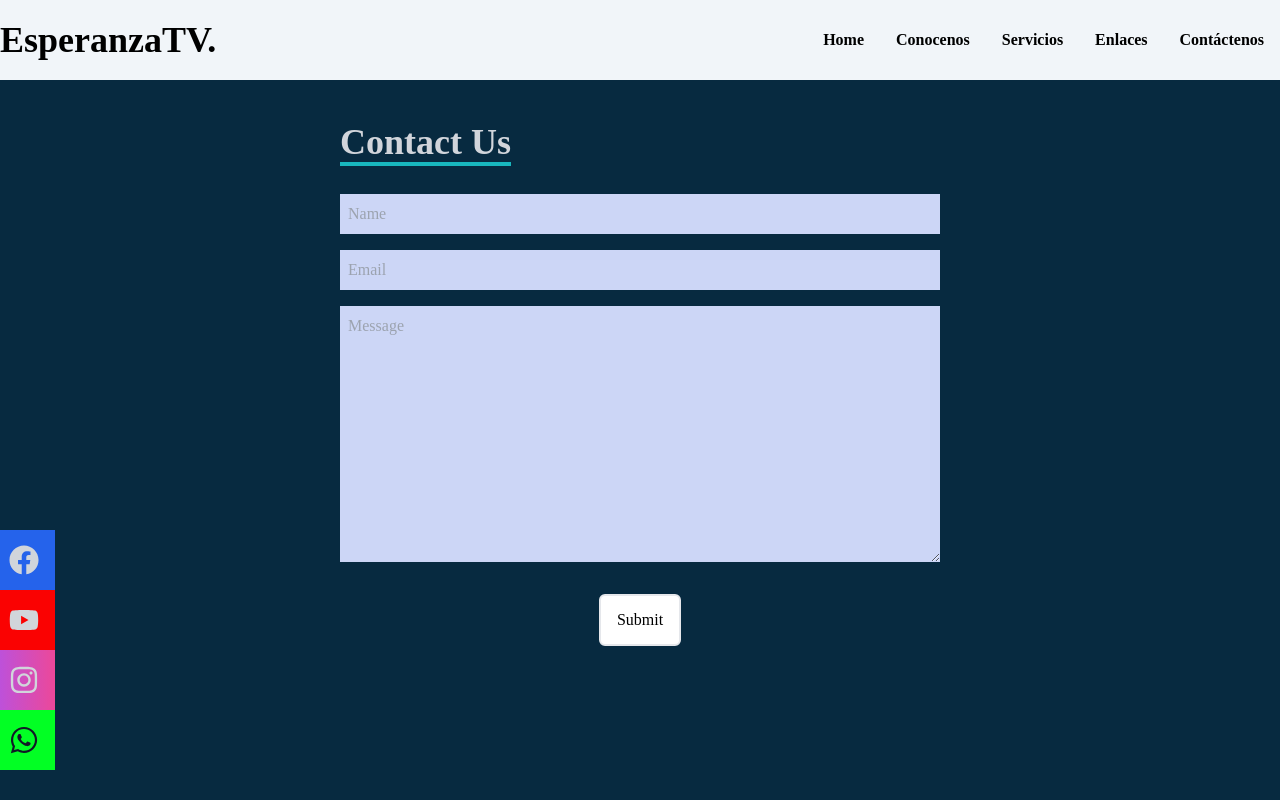
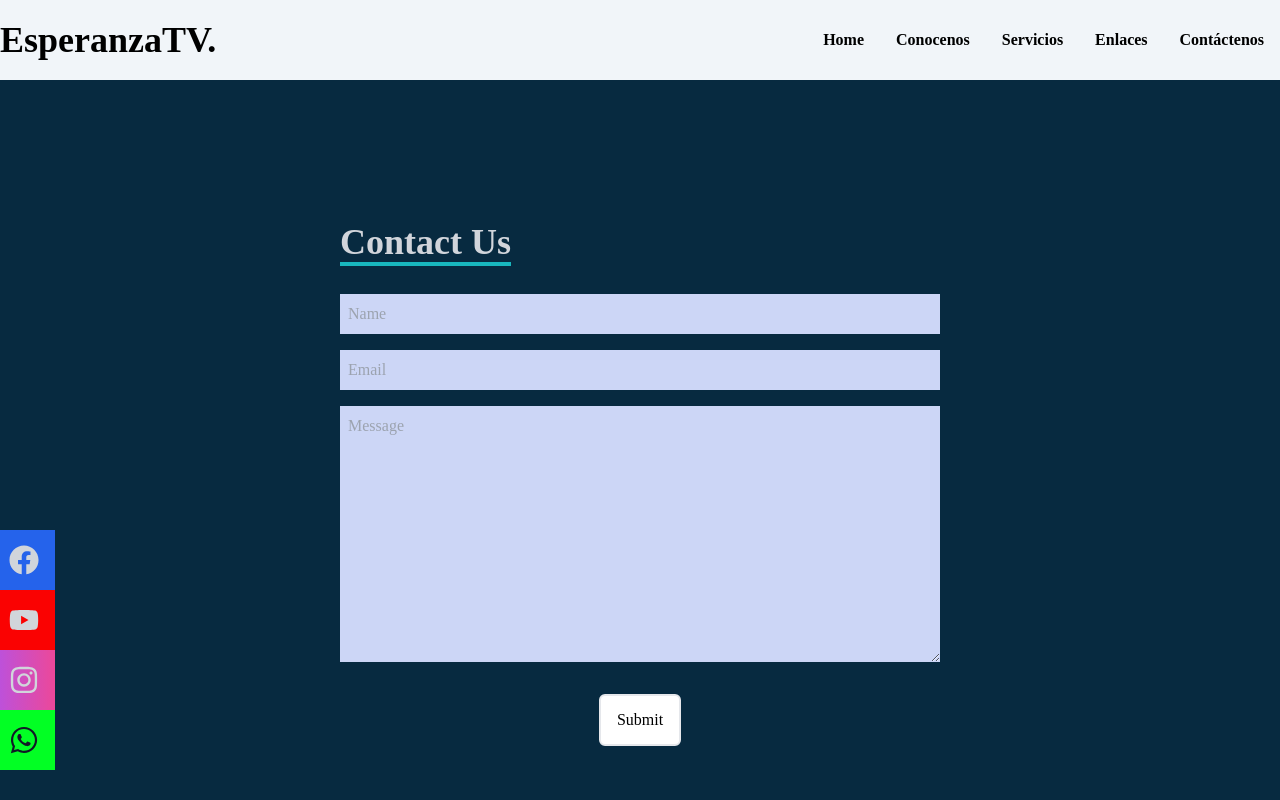
Before and after one commit to imJull/esptvweb, a React (Create React App) app: page /contactenos in a window 1280 px wide. Built offline with nearby package versions, Linux system fonts and the light colour scheme; the HTML template or start-up script is replaced by a standard one.

Commit message:
contact us break points

```diff
--- a/src/components/Contactanos/ContactUs.jsx
+++ b/src/components/Contactanos/ContactUs.jsx
@@ -3,10 +3,10 @@ import Navbar from "../Nav/Navbar";
 
 const ContactUs = () => {
   return (
-    <div>
+    <>
       <Navbar />
-      <div className="w-full h-screen bg-[#072a40] flex justify-center items-center p-4">
-        <form className="flex flex-col max-w-[600px] w-full">
+      <div className="sm:w-full h-full md:w-full h-screen lg:w-full h-screen bg-[#072a40] flex justify-center items-center p-[100px]">
+        <form className="flex flex-col max-w-[600px] w-full mt-[200px]">
           <div className="pb-8">
             <p className="text-4xl font-bold inline border-b-4 border-[#18b7be] text-gray-300">
               Contact Us
@@ -35,7 +35,7 @@ const ContactUs = () => {
           </button>
         </form>
       </div>
-    </div>
+    </>
   );
 };
 
```
